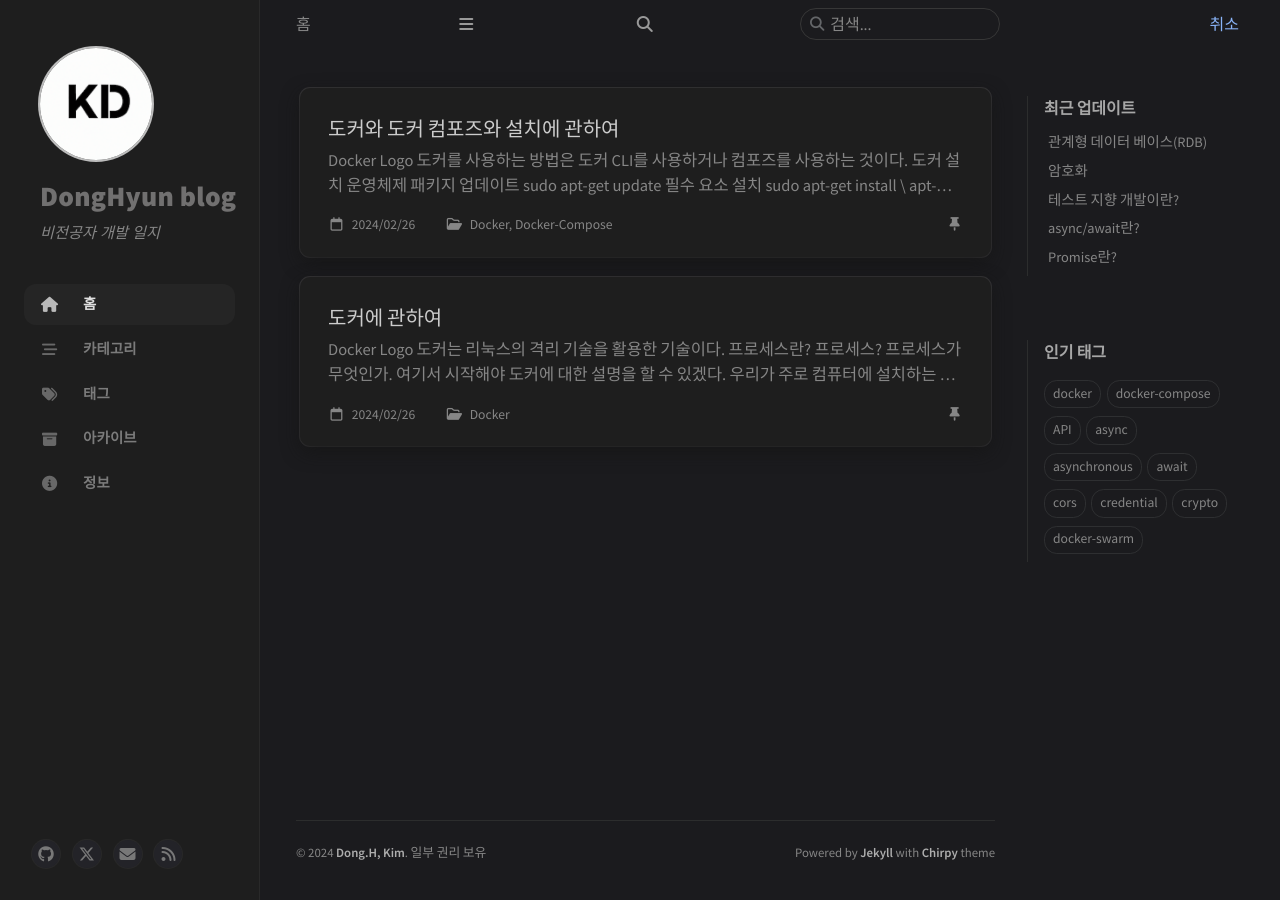
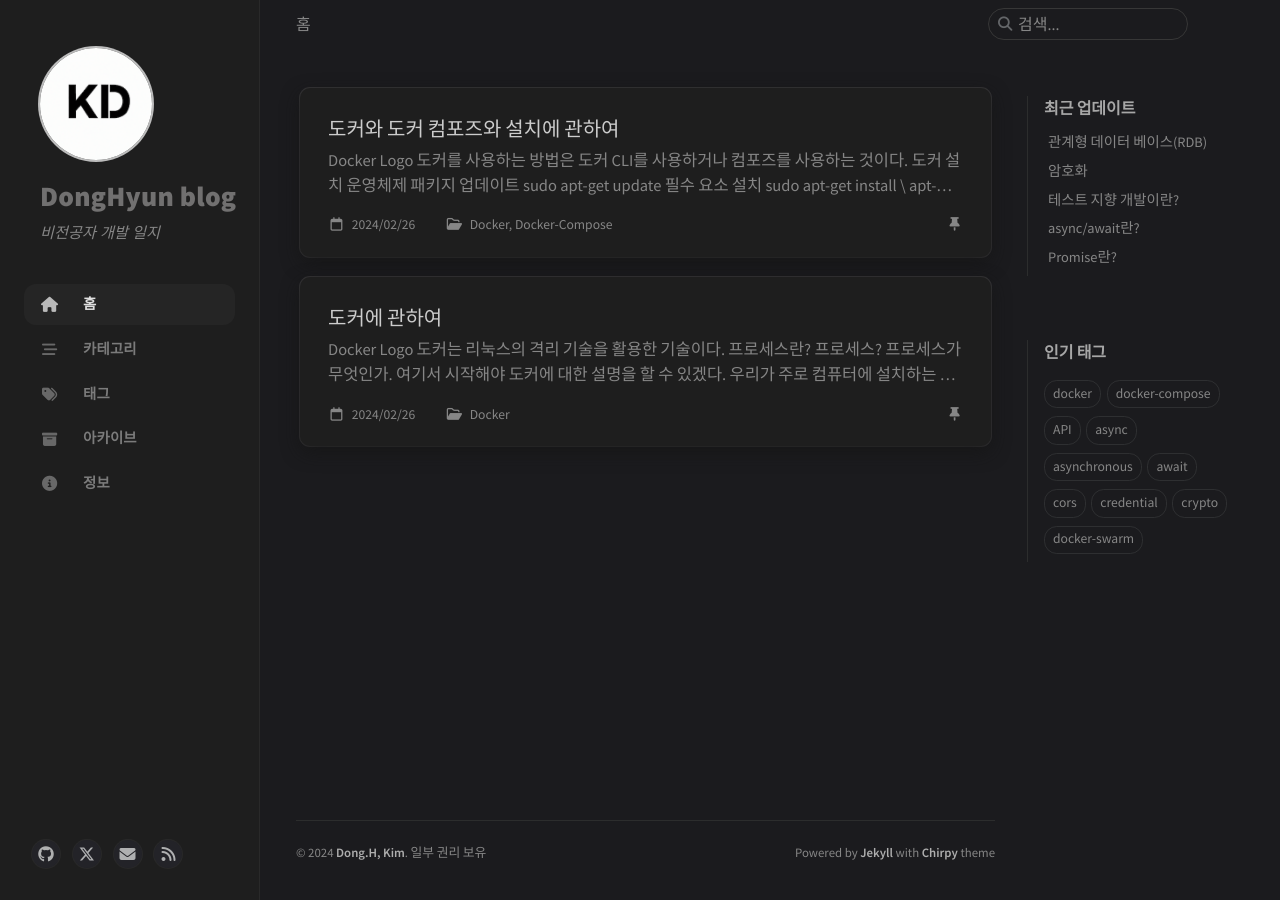
Before and after one commit to donghquinn/donghquinn.github.io, a Jekyll site: the page built from index.html, in a window 1280 px wide. Built offline with Jekyll 4.4.1, drawn with Linux system fonts in a browser that asks for light colours; cached includes are drawn as plain includes.

Commit message:
wip: block

```diff
--- a/_sass/addon/commons.scss
+++ b/_sass/addon/commons.scss
@@ -830,7 +830,7 @@ $btn-mb: 0.5rem;
       height: $btn-size;
       margin-bottom: $btn-mb; // multi line gap
       border-radius: 50%;
-      color: var(--sidebar-btn-color);
+      color: var(---btn-color);
       background-color: var(--sidebar-btn-bg);
       text-align: center;
       display: flex;
@@ -994,13 +994,13 @@ search {
 
 #sidebar-trigger,
 #search-trigger {
-  display: block;
+  display: none;
 }
 
 /* 'Cancel' link */
 #search-cancel {
   color: var(--link-color);
-  display: block;
+  display: none;
   white-space: nowrap;
 
   @extend %cursor-pointer;
```
